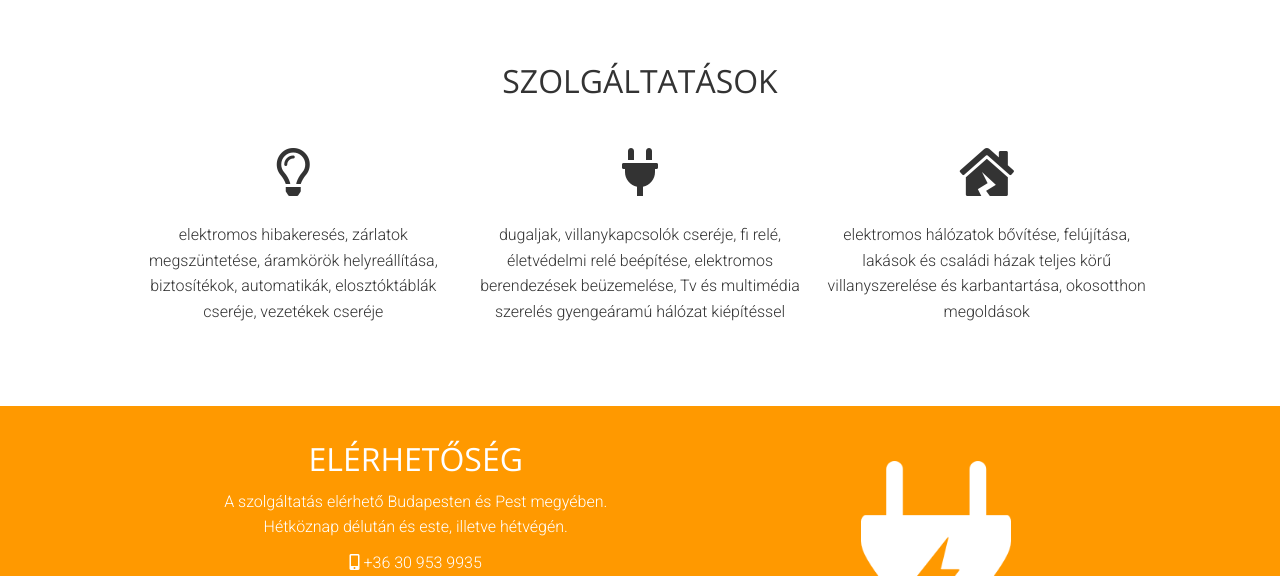
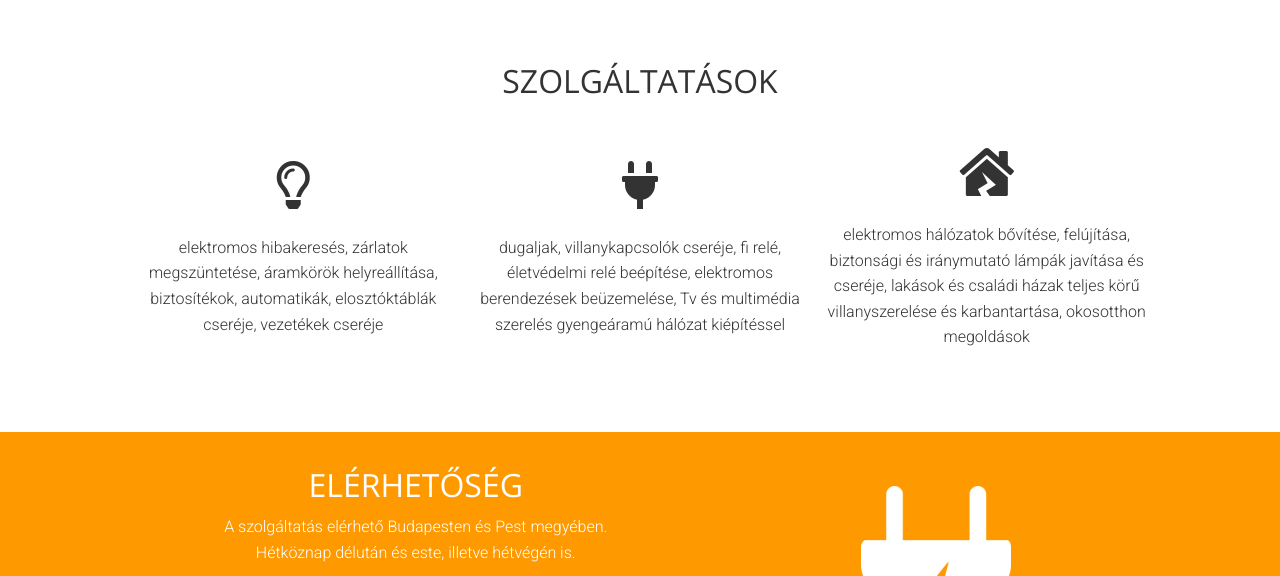
Before and after one commit to bernhardt-r/villanyszerelo-landing-page, a plain HTML site: page index.html in a window 1280 px wide. Shown: the part 648-1224 px from the top of the page. Drawn offline with nearby package versions, Linux system fonts and the light colour scheme.

Commit message:
Update index.html

```diff
--- a/index.html
+++ b/index.html
@@ -78,7 +78,7 @@
                 </div>
                 <div>
                     <i class="fas fa-house-damage fa-3x"></i>
-                    <p class="text-secondary">elektromos hálózatok bővítése, felújítása, lakások és családi házak teljes körű villanyszerelése és karbantartása, okosotthon megoldások</p>
+                    <p class="text-secondary">elektromos hálózatok bővítése, felújítása, biztonsági és iránymutató lámpák javítása és cseréje, lakások és családi házak teljes körű villanyszerelése és karbantartása, okosotthon megoldások</p>
                 </div>
             </div>
         </div>
@@ -90,7 +90,7 @@
             <div class="text-center">
                 <h2 class="md">Elérhetőség</h2>
                 <p class="lead-my-1">A szolgáltatás elérhető Budapesten és Pest megyében.<br>
-                    Hétköznap délután és este, illetve hétvégén.</p>
+                    Hétköznap délután és este, illetve hétvégén is.</p>
                 <div class="social">
                     <p><a href="tel:+36309539935"><i class="fas fa-mobile-alt"></i>&nbsp;+36 30 953 9935</a><br><a href="&#109;&#97;&#105;&#108;&#116;&#111;&#58;%66%61%72%6B%61%73%2E%62%61%6C%61%7A%73%2E%76%69%6C%6C%40%67%6D%61%69%6C%2E%63%6F%6D"><i class="far fa-envelope"></i>&nbsp;<span class="e-mail" data-user="lliv.szalab.sakraf" data-website="moc.liamg"></span></a><br><a href="https://www.facebook.com/Villanyszerel%C5%91-101329504750058" target="_blank"><i class="fab fa-facebook"></i>&nbsp;Kell egy villanyszerelő</a></p>
                 </div>
```
